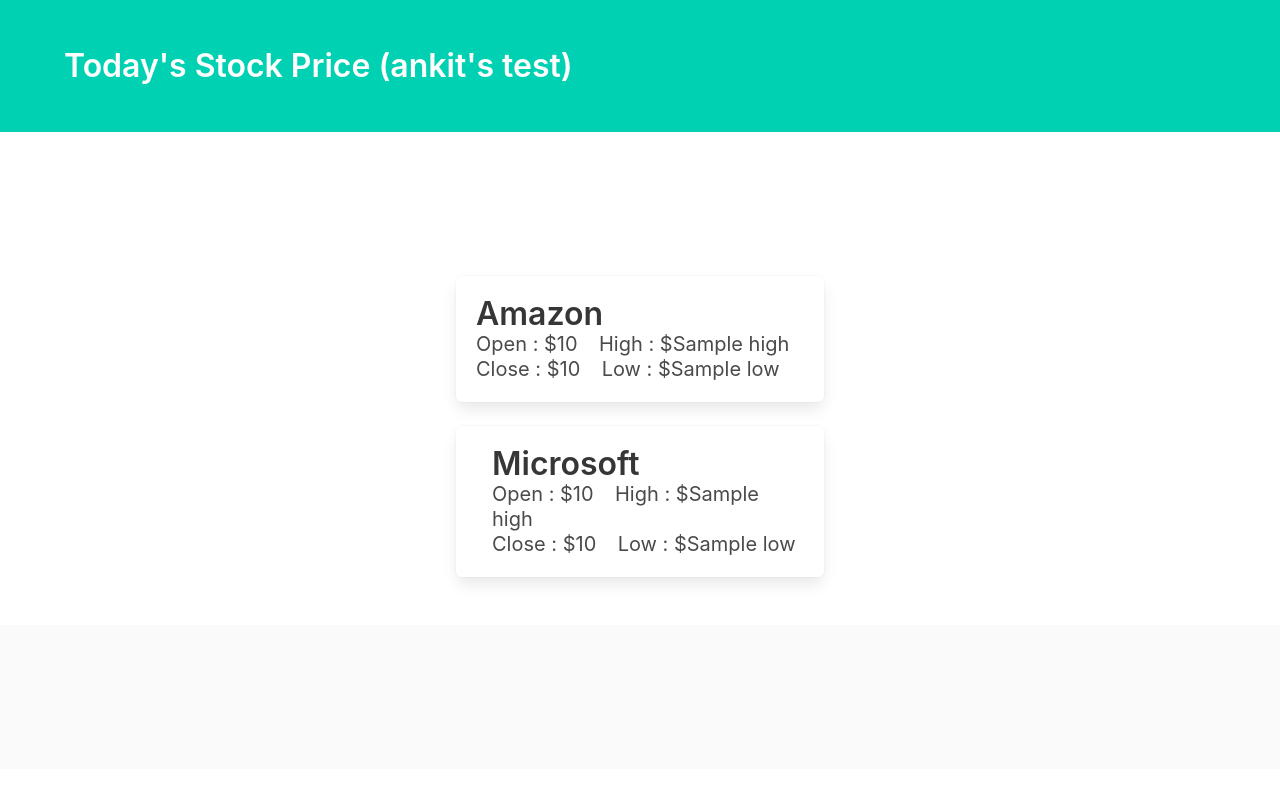
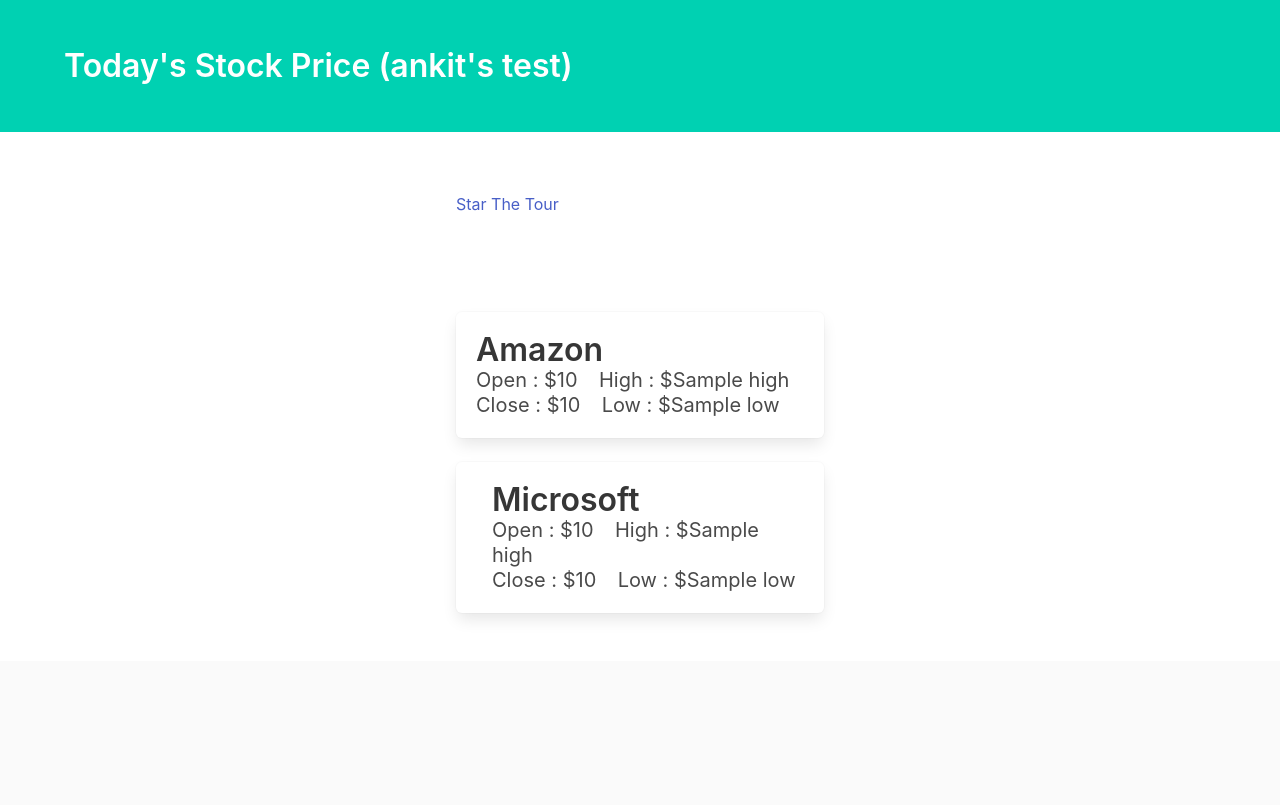
Before and after one commit to ankittandon/alpacatest, a Django app: page /us_stocks in a window 1280 px wide. Before the commit the page ends 583 px from the top, so only its background shows below. Run offline with Django 3.2, Linux system fonts and the light colour scheme; tables that the repository leaves empty hold one stand-in row (values such as "Sample post"); a database or web service that is not in the repository returns one stand-in record (values such as "Sample title"); data that the repository does not hold is empty; some libraries are stand-ins or nearby versions.

Commit message:
added the tutorial buttons

```diff
--- a/polls/templates/weath.html
+++ b/polls/templates/weath.html
@@ -6,17 +6,22 @@
     <meta name="viewport" content="width=device-width, initial-scale=1.0">
     <meta http-equiv="X-UA-Compatible" content="ie=edge">
     <title>Stocks</title>
-    <link rel="stylesheet" href="https://cdnjs.cloudflare.com/ajax/libs/bulma/0.6.2/css/bulma.css" />
+    <link rel="stylesheet" href="https://cdnjs.cloudflare.com/ajax/libs/bulma/0.6.2/css/bulma.css"/>
     <script type="text/javascript" src="/static/js/chariot.min.js"></script>
     <script type="text/javascript" src="/static/js/jquery-3.5.1.min.js"></script>
     <link rel="stylesheet" type="text/css" href="/static/css/chariot.min.css">
+    <style>
+        .chariot-button {
+          background: white;
+        }
+      </style>
 </head>
 
 <body>
     <section class="hero is-primary">
         <div class="hero-body">
             <div class="container">
-                <h1 class="title">
+                <h1 class="title" id="title">
                     Today's Stock Price (ankit's test)
                 </h1>
             </div>
@@ -30,13 +35,12 @@
                         {% csrf_token %}
                         <div class="field has-addons">
                             <div class="control is-expanded">
-
                             </div>
                             <div class="control">
-                               <!-- <button class="button is-info">
-                                    Add Company
-                                </button>-->
                             </div>
+                        </div>
+                        <div class="chariot-button">
+                            <a href="#" class="tutorial-link"><span class="cta">Star The Tour</span></a>
                         </div>
                     </form>
                 </div>
@@ -52,7 +56,7 @@
                             <div class="media-content">
                                 <div class="content">
                                     <p>
-                                        <span class="title">{{ company.city }}</span>
+                                        <span class="title" id="microsoft">{{ company.city }}</span>
                                         <br>
                                         <span class="subtitle">Open : ${{ company.open }}</span>
                                         <span class="subtitle">&nbsp;&nbsp;&nbsp;High : ${{ company.high }}</span>
@@ -71,7 +75,7 @@
                             <div class="media-content">
                                 <div class="content">
                                     <p>
-                                        <span class="title">{{ company1.city1 }}</span>
+                                        <span class="title" id="amazon">{{ company1.city1 }}</span>
                                         <br>
                                         <span class="subtitle">Open : ${{ company1.open }}</span>
                                         <span class="subtitle">&nbsp;&nbsp;&nbsp;High : ${{ company1.high }}</span>
@@ -89,6 +93,38 @@
     </section>
     <footer class="footer">
     </footer>
+
+    <script>
+$(function() {
+  $('.tutorial-link').click(function() {
+    chariot.startTutorial([
+    {
+    selectors: 'h1#title',
+    tooltip: {
+      position: 'bottom',
+      title: 'Part 1',
+      text: 'This is an example tutorial I set up.'
+        }
+    },
+    {
+        selectors: "span#microsoft",
+        tooltip: {
+            position: 'bottom',
+            title: 'Part 2',
+            text:'Check out the second part of the tutorial'
+        }
+    },
+    {
+        selectors: "span#amazon",
+        tooltip: {
+            position: 'bottom',
+            title: 'Part 3',
+            text:'Check out the third part of the tutorial'
+        }
+    }
+    ]);
+  });
+});
+</script>
 </body>
-
 </html>
```
